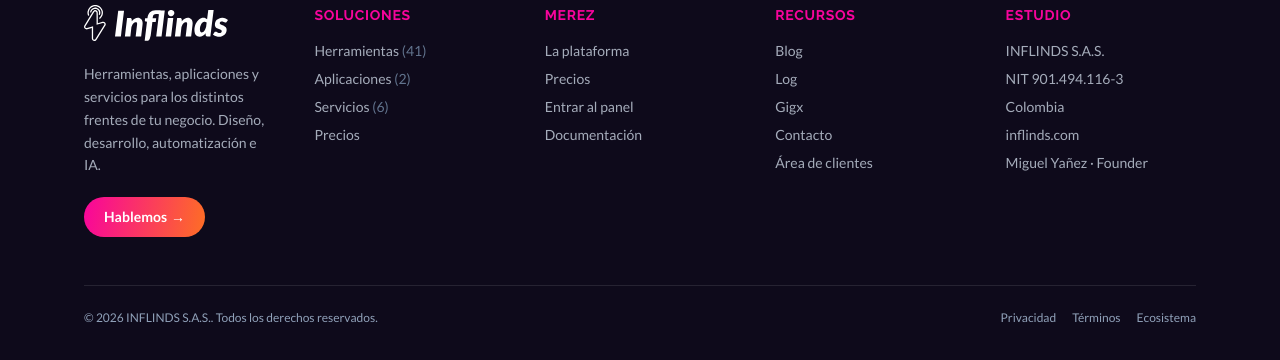
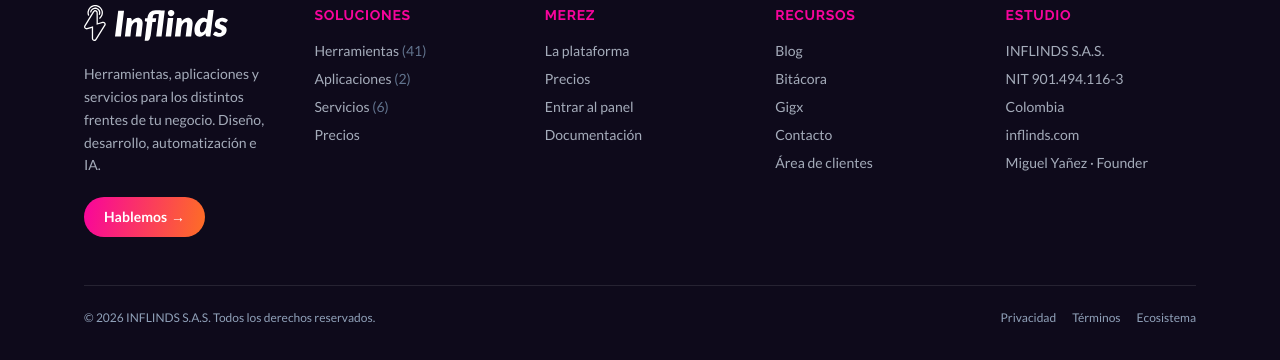
Before and after one commit to ElGigx/inflinds-web, a Next.js app: page / in a window 1280 px wide. Shown: the part 5160-5520 px from the top of the page. Built offline with nearby package versions, Linux system fonts and the light colour scheme; no server answers.

Commit message:
fix: actualiza el footer a Bitacora
Cambia Log por Bitacora en footer y menu, y corrige el doble punto del copyright.

```diff
--- a/src/components/Footer.tsx
+++ b/src/components/Footer.tsx
@@ -113,7 +113,7 @@ export default function Footer() {
               </li>
               <li>
                 <Link href="/log/" className="text-slate-300/80 hover:text-white transition-colors">
-                  Log
+                  Bitácora
                 </Link>
               </li>
               <li>
@@ -158,7 +158,7 @@ export default function Footer() {
 
         <div className="mt-12 border-t border-white/10 pt-6 flex flex-col sm:flex-row items-center justify-between gap-3 text-xs text-slate-400">
           <p>
-            © {year} {site.legalName}. Todos los derechos reservados.
+            © {year} {site.legalName} Todos los derechos reservados.
           </p>
           <div className="flex items-center gap-4">
             <Link href="/privacy/" className="hover:text-white transition-colors">
--- a/src/components/Header.tsx
+++ b/src/components/Header.tsx
@@ -43,7 +43,7 @@ const merezLinks = [
 
 const recursosLinks = [
   { label: "Blog", desc: "Ideas y criterios de trabajo", href: "/blog/", icon: "edit" },
-  { label: "Log", desc: "Lo que construimos y aprendimos", href: "/log/", icon: "file" },
+  { label: "Bitácora", desc: "Lo que construimos y aprendimos", href: "/log/", icon: "file" },
   { label: "Gigx", desc: "El estudio detrás de Inflinds", href: "/gigx/", icon: "users" },
   { label: "Contacto", desc: "Hablemos de tu proyecto", href: "/contact/", icon: "mail" },
 ];
```
